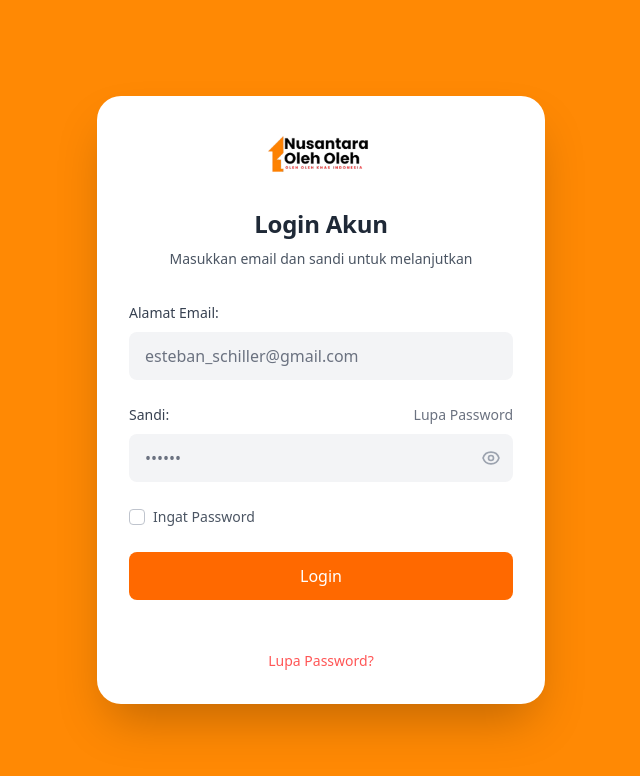
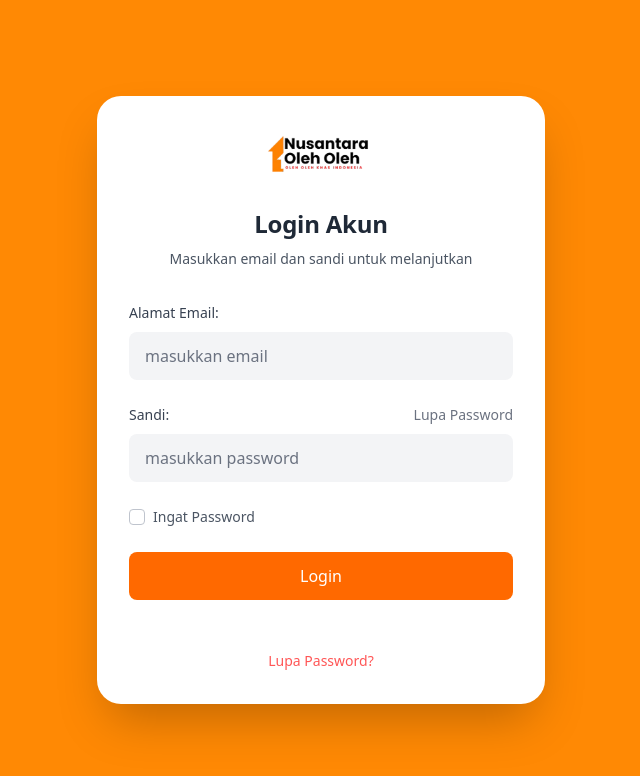
Before and after one commit to Project-Menara/nusantara_web, a Vue app: page /login in a window 1280 px wide. Shown: the top 776 px of the page, without its empty margins (319-959 px from the left). Built offline with nearby package versions, Linux system fonts and the light colour scheme; the HTML template or start-up script is replaced by a standard one.

Commit message:
update login page

```diff
--- a/src/features/auth/presentation/pages/LoginPage.vue
+++ b/src/features/auth/presentation/pages/LoginPage.vue
@@ -33,7 +33,7 @@
             autocomplete="email"
             required
             class="w-full px-4 py-3 bg-gray-100 border-0 rounded-lg text-gray-800 placeholder-gray-500 focus:outline-none focus:ring-2 focus:ring-orange-400 focus:bg-white transition-all"
-            placeholder="esteban_schiller@gmail.com"
+            placeholder="masukkan email"
           />
         </div>
 
@@ -59,47 +59,16 @@
               autocomplete="current-password"
               required
               class="w-full px-4 py-3 bg-gray-100 border-0 rounded-lg text-gray-800 placeholder-gray-500 focus:outline-none focus:ring-2 focus:ring-orange-400 focus:bg-white transition-all pr-12"
-              placeholder="••••••"
+              placeholder="masukkan password"
             />
             <button
               type="button"
               @click="showPassword = !showPassword"
+              v-show="password.length > 0"
               class="absolute right-3 top-1/2 transform -translate-y-1/2 text-gray-400 hover:text-gray-600"
             >
-              <svg
-                v-if="!showPassword"
-                class="w-5 h-5"
-                fill="none"
-                stroke="currentColor"
-                viewBox="0 0 24 24"
-              >
-                <path
-                  stroke-linecap="round"
-                  stroke-linejoin="round"
-                  stroke-width="2"
-                  d="M15 12a3 3 0 11-6 0 3 3 0 016 0z"
-                ></path>
-                <path
-                  stroke-linecap="round"
-                  stroke-linejoin="round"
-                  stroke-width="2"
-                  d="M2.458 12C3.732 7.943 7.523 5 12 5c4.478 0 8.268 2.943 9.542 7-1.274 4.057-5.064 7-9.542 7-4.477 0-8.268-2.943-9.542-7z"
-                ></path>
-              </svg>
-              <svg
-                v-else
-                class="w-5 h-5"
-                fill="none"
-                stroke="currentColor"
-                viewBox="0 0 24 24"
-              >
-                <path
-                  stroke-linecap="round"
-                  stroke-linejoin="round"
-                  stroke-width="2"
-                  d="M13.875 18.825A10.05 10.05 0 0112 19c-4.478 0-8.268-2.943-9.543-7a9.97 9.97 0 011.563-3.029m5.858.908a3 3 0 114.243 4.243M9.878 9.878l4.242 4.242M9.878 9.878L8.464 8.464M9.878 9.878l-.786-2.12m4.242 4.242l2.12.786m-2.12-.786l2.12-2.12m0 0L17.5 4.5M2.5 2.5l15 15"
-                ></path>
-              </svg>
+              <EyeIcon v-if="!showPassword" class="w-5 h-5" />
+              <EyeSlashIcon v-else class="w-5 h-5" />
             </button>
           </div>
         </div>
@@ -147,6 +116,7 @@
 
 <script setup>
 import { ref } from "vue";
+import { EyeIcon, EyeSlashIcon } from "@heroicons/vue/24/outline";
 import { useAuthStore } from "../stores/authStore"; // Pastikan path ini benar
 import { useRouter } from "vue-router";
 
```
